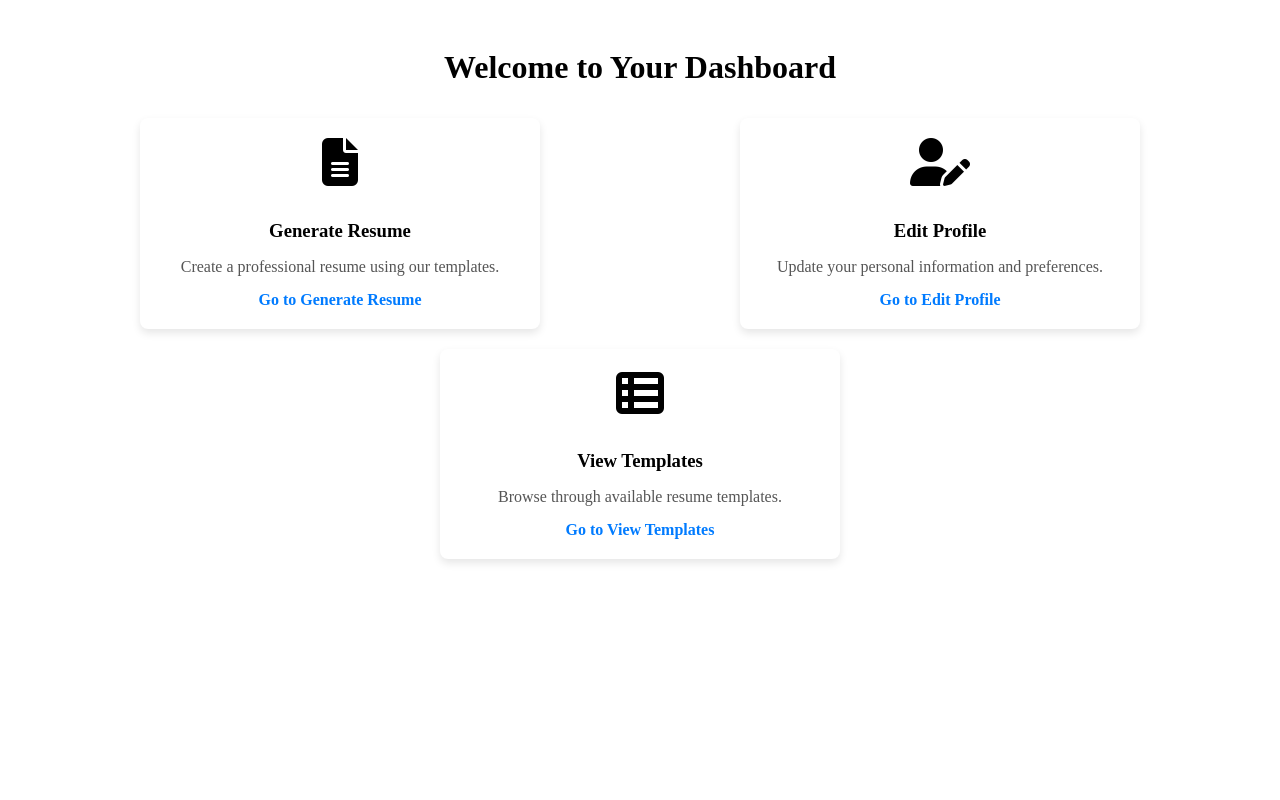
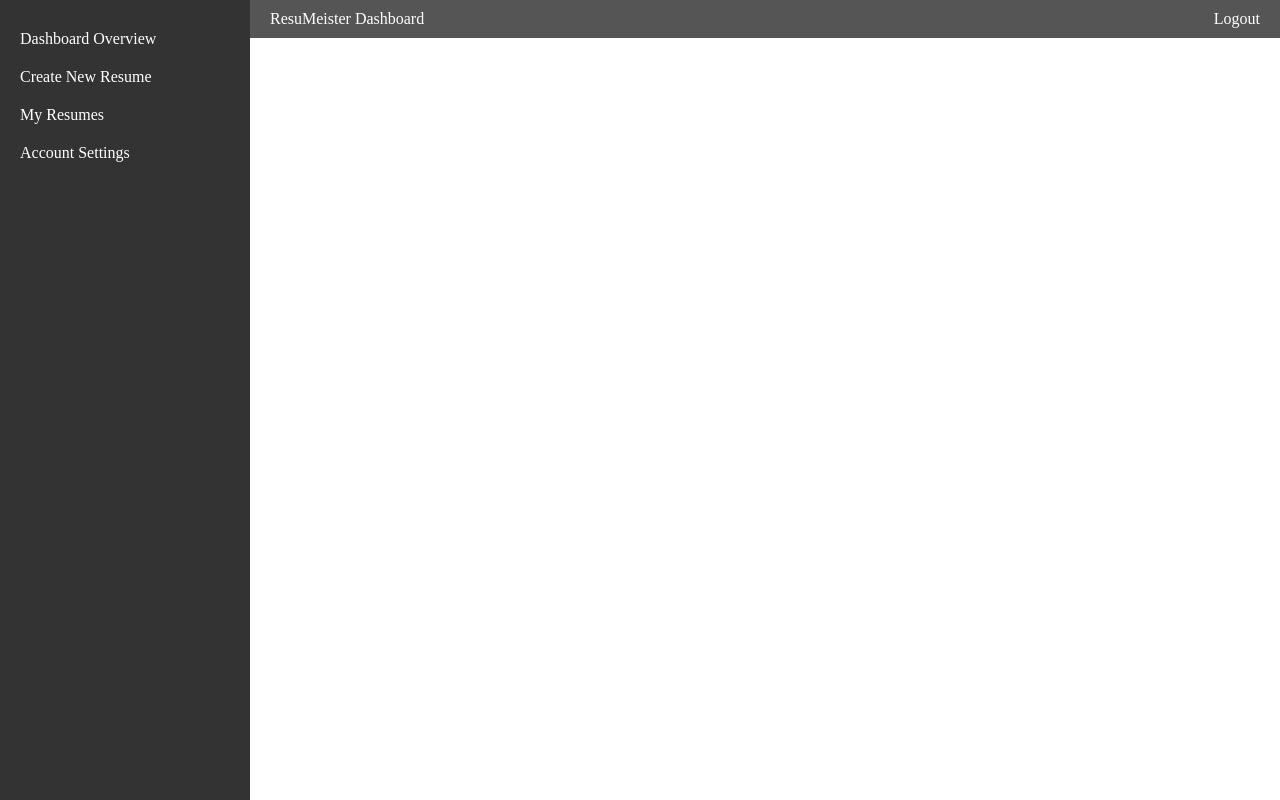
Before and after one commit to junaidiqbalturk/ResuMeister, a Vue app in the folder frontend/: page /Dashboard in a window 1280 px wide. Built offline with nearby package versions, Linux system fonts and the light colour scheme.

Commit message:
Feat: Dashboard Frontend Design

```diff
--- a/frontend/src/views/Dashboard.vue
+++ b/frontend/src/views/Dashboard.vue
@@ -1,13 +1,40 @@
 <template>
-  <div class="dashboard-container">
-    <h1>Welcome to Your Dashboard</h1>
-    <div class="card-container">
-      <div class="card" v-for="feature in features" :key="feature.title">
-        <i :class="feature.icon"></i>
-        <h3>{{ feature.title }}</h3>
-        <p>{{ feature.description }}</p>
-        <router-link :to="feature.link">Go to {{ feature.title }}</router-link>
-      </div>
+  <div class="dashboard">
+    <aside class="sidebar">
+      <nav>
+        <ul>
+          <li @click="navigateTo('overview')">Dashboard Overview</li>
+          <li @click="navigateTo('create')">Create New Resume</li>
+          <li @click="navigateTo('resumes')">My Resumes</li>
+          <li @click="navigateTo('settings')">Account Settings</li>
+        </ul>
+      </nav>
+    </aside>
+
+    <div class="main-content">
+      <header>
+        <div class="top-bar">
+          <span>ResuMeister Dashboard</span>
+          <div class="user-menu">
+            <span @click="logout">Logout</span>
+          </div>
+        </div>
+      </header>
+
+      <section class="content">
+        <div v-if="currentSection === 'overview'">
+          <!-- Overview content here -->
+        </div>
+        <div v-else-if="currentSection === 'create'">
+          <!-- Create new resume content here -->
+        </div>
+        <div v-else-if="currentSection === 'resumes'">
+          <!-- List of resumes content here -->
+        </div>
+        <div v-else-if="currentSection === 'settings'">
+          <!-- Account settings content here -->
+        </div>
+      </section>
     </div>
   </div>
 </template>
@@ -16,81 +43,74 @@
 export default {
   data() {
     return {
-      features: [
-        {
-          title: 'Generate Resume',
-          description: 'Create a professional resume using our templates.',
-          icon: 'fas fa-file-alt',
-          link: '/generate-resume',
-        },
-        {
-          title: 'Edit Profile',
-          description: 'Update your personal information and preferences.',
-          icon: 'fas fa-user-edit',
-          link: '/edit-profile',
-        },
-        {
-          title: 'View Templates',
-          description: 'Browse through available resume templates.',
-          icon: 'fas fa-th-list',
-          link: '/templates',
-        },
-      ],
+      currentSection: 'overview',
     };
   },
+  methods: {
+    navigateTo(section) {
+      this.currentSection = section;
+    },
+    logout() {
+      // Handle logout
+    }
+  }
 };
 </script>
 
-<style scoped>
-.dashboard-container {
-  max-width: 1200px;
-  margin: 0 auto;
-  padding: 20px;
-  text-align: center;
+<style>
+/* Global styles */
+* {
+  margin: 0;
+  padding: 0;
+  box-sizing: border-box;
 }
 
-.card-container {
+.dashboard {
   display: flex;
-  justify-content: space-around;
-  flex-wrap: wrap;
+  height: 100vh;
+  width: 100vw;
 }
 
-.card {
-  background-color: #fff;
-  border-radius: 8px;
-  box-shadow: 0 4px 8px rgba(0, 0, 0, 0.1);
-  width: 30%;
-  margin: 10px;
-  padding: 20px;
-  text-align: center;
-  transition: transform 0.3s;
+.sidebar {
+  width: 250px;
+  background-color: #333;
+  color: white;
+  padding-top: 20px;
 }
 
-.card:hover {
-  transform: translateY(-10px);
+.sidebar ul {
+  list-style-type: none;
 }
 
-.card i {
-  font-size: 48px;
-  margin-bottom: 15px;
+.sidebar ul li {
+  padding: 10px 20px;
+  cursor: pointer;
 }
 
-.card h3 {
-  margin-bottom: 10px;
+.sidebar ul li:hover {
+  background-color: #444;
 }
 
-.card p {
-  margin-bottom: 15px;
-  color: #555;
+.main-content {
+  flex-grow: 1;
 }
 
-.card a {
-  color: #007bff;
-  text-decoration: none;
-  font-weight: bold;
+.top-bar {
+  background-color: #555;
+  color: white;
+  padding: 10px 20px;
+  display: flex;
+  justify-content: space-between;
+  align-items: center;
 }
 
-.card a:hover {
-  text-decoration: underline;
+.user-menu {
+  cursor: pointer;
 }
+
+.content {
+  padding: 20px;
+}
+
+/* Other styles as needed */
 </style>
--- a/frontend/src/views/Login.vue
+++ b/frontend/src/views/Login.vue
@@ -41,7 +41,7 @@
         if (data.success) {
           // Handle successful login (e.g., redirect to dashboard)
           alert('Login successful');
-          this.$router.push('/');
+          this.$router.push('/Dashboard');
         } else {
           // Handle error (e.g., display error message)
           alert('Login failed');
```
Also changed, not shown: frontend/package.json (+5 -2 lines), 1 other file (tests, documents, lock files or other folders).
